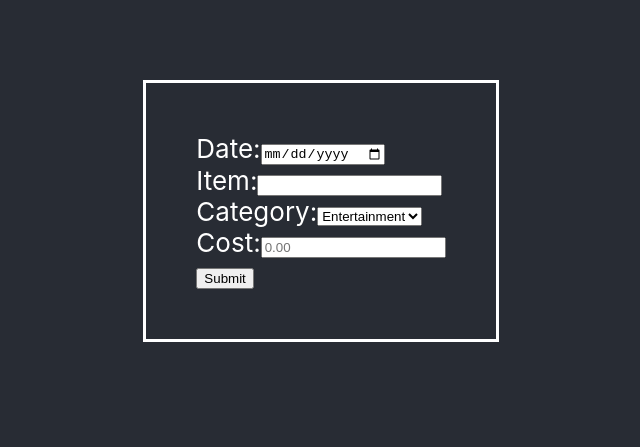
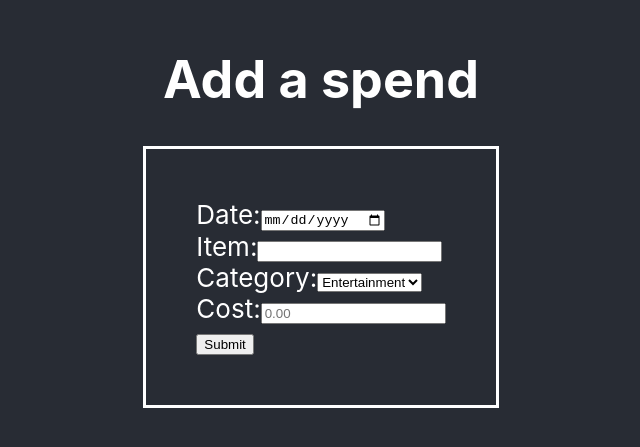
Before and after one commit to LornaRoberts/ctb-react, a React (Create React App) app: page / in a window 1280 px wide. Shown: the part 189-636 px from the top of the page, without its empty margins (319-959 px from the left). Built offline with nearby package versions, Linux system fonts and the light colour scheme.

Commit message:
title added

```diff
--- a/src/components/Spends/new.js
+++ b/src/components/Spends/new.js
@@ -24,7 +24,7 @@ function NewSpend(){
           setCost(cost);
            postSpend(date, spend, cat, cost);
            console.log("spend posted")
-           //refreshPage();
+           refreshPage();
       }
 
       async function postSpend(date, spend, cat, cost) {
@@ -45,6 +45,8 @@ function NewSpend(){
 
           return (
             <div>
+
+            <h1>Add a spend</h1>
              <form  className="NewSpend">
               <label>
                 Date:
```
Also changed, not shown: 1 other file (tests, documents, lock files or other folders).
